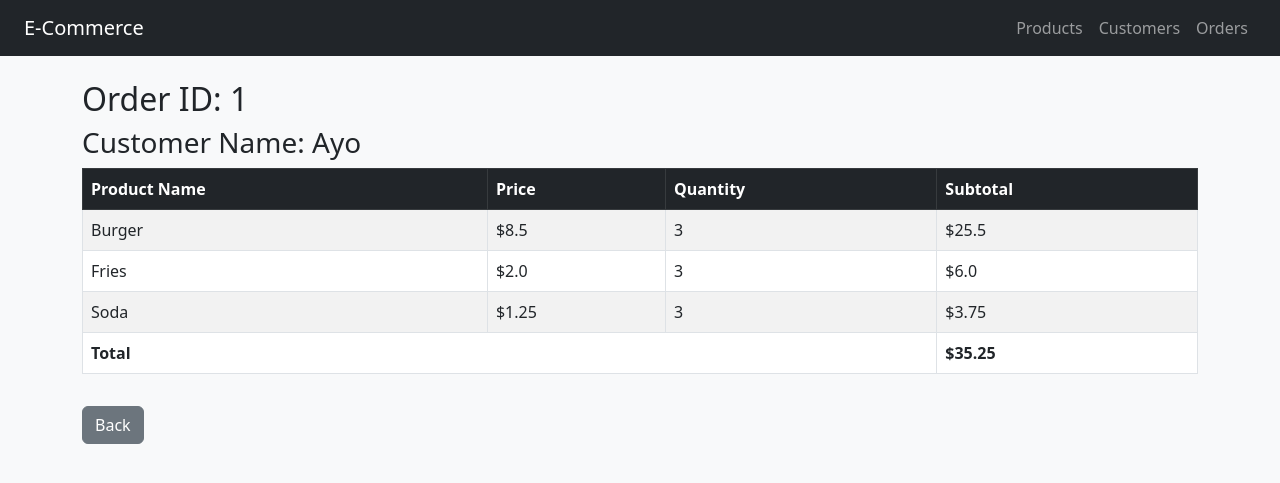
After one commit to Ayo92-taju/project_9, a Flask app: page /orders/1/order_details in a window 1280 px wide. The commit adds this page. Shown: the top 483 px of the page. Run offline with Flask 3, Linux system fonts and the light colour scheme; data comes from the database, SQL or seed files in the repository; both versions use the stored data as it was after the commit.

Commit message:
feat: add order details page and link from orders list

```diff
--- a/app.py
+++ b/app.py
@@ -116,5 +116,30 @@ def delete_order(order_id):
     return redirect(url_for('get_orders'))
 
 
+@app.route('/orders/<int:order_id>/order_details', methods=['GET'])
+def get_order_details(order_id):
+    conn = get_db()
+    order = conn.execute('''
+        SELECT orders.id, customers.name as customer_name
+        FROM orders
+        JOIN customers ON orders.customer_id = customers.id
+        WHERE orders.id = ?
+    ''', (order_id,)).fetchone()
+
+    items = conn.execute('''
+        SELECT products.name as product_name,
+               order_items.qty,
+               products.price,
+               order_items.qty * products.price as subtotal
+        FROM order_items
+        JOIN products ON order_items.product_id = products.id
+        WHERE order_items.order_id = ?
+    ''', (order_id,)).fetchall()
+
+    conn.close()
+    total = sum(item['subtotal'] for item in items)
+    return render_template('order_details.html', order=order, items=items, total=total)
+
+
 if __name__ == '__main__':
     app.run(debug=True)
--- /dev/null
+++ b/templates/order_details.html
@@ -0,0 +1,35 @@
+{% extends "base.html" %}
+
+{% block content %}
+    <h2>Order ID: {{order.id}}</h2>
+    <h3>Customer Name: {{order.customer_name}} </h3>
+    {% if items %}
+        <table class="table table-striped table-bordered">
+            <thead class="table-dark">
+                <tr>
+                    <th>Product Name</th>
+                    <th>Price</th>
+                    <th>Quantity</th>
+                    <th>Subtotal</th>
+                </tr>
+            </thead>
+            <tbody>
+                {% for item in items %}
+                <tr>
+                    <td>{{ item.product_name }}</td>
+                    <td>${{ item.price }}</td>
+                    <td>{{ item.qty }}</td>
+                    <td>${{ item.subtotal | round(2) }}</td>
+                </tr>
+                {% endfor %}
+                <tr>
+                    <td colspan="3"><strong>Total</strong></td>
+                    <td><strong>${{ total | round(2) }}</strong></td>
+                </tr>
+            </tbody>
+        </table>
+    {% else %}
+        <p class="text-muted">No items added.</p>
+    {% endif %}
+    <a href="/orders" class="btn btn-secondary mt-3">Back</a>
+{% endblock %}
--- a/templates/orders.html
+++ b/templates/orders.html
@@ -9,7 +9,8 @@
                     <th>Order #</th>
                     <th>Customer</th>
                     <th>Total</th>
-                    <th>Action</th>
+                    <th>Details</th>
+                    <th>Delete</th>
                 </tr>
             </thead>
             <tbody>
@@ -18,6 +19,9 @@
                     <td>{{ o.id }}</td>
                     <td>{{ o.customer_name }}</td>
                     <td>${{ o.total | round(2) }}</td>
+                    <td>
+                        <a href="/orders/{{ o.id }}/order_details" class="btn btn-secondary btn-sm">Details</a>
+                    </td>
                     <td>
                         <form method="POST" action="/orders/delete/{{ o.id }}">
                             <button type="submit" class="btn btn-danger btn-sm">Delete</button>
```
Also changed, not shown: database.db.
